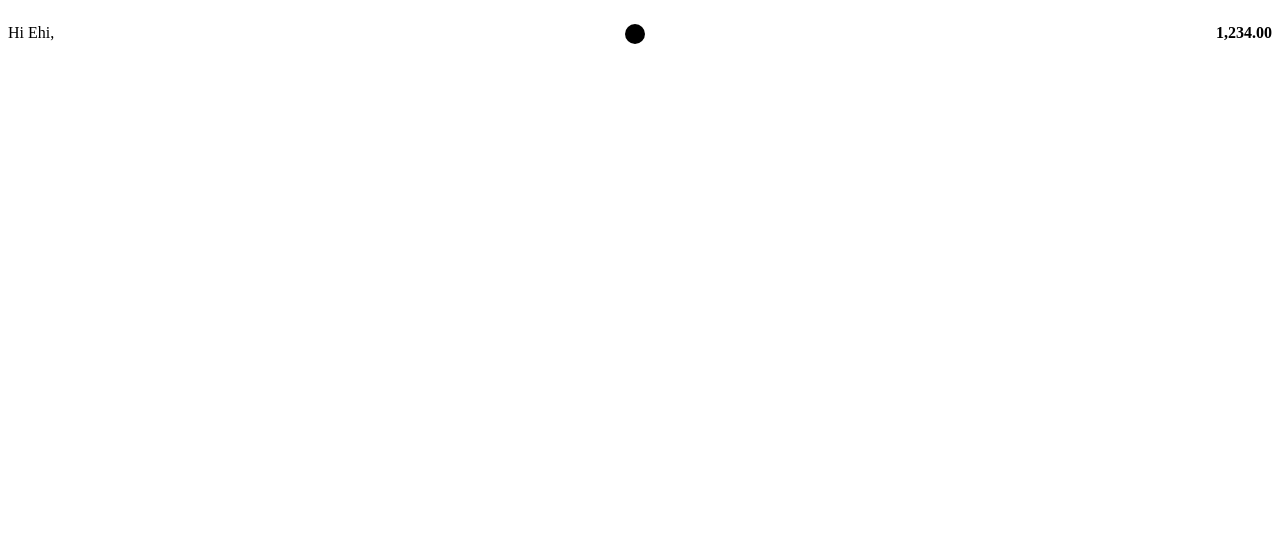
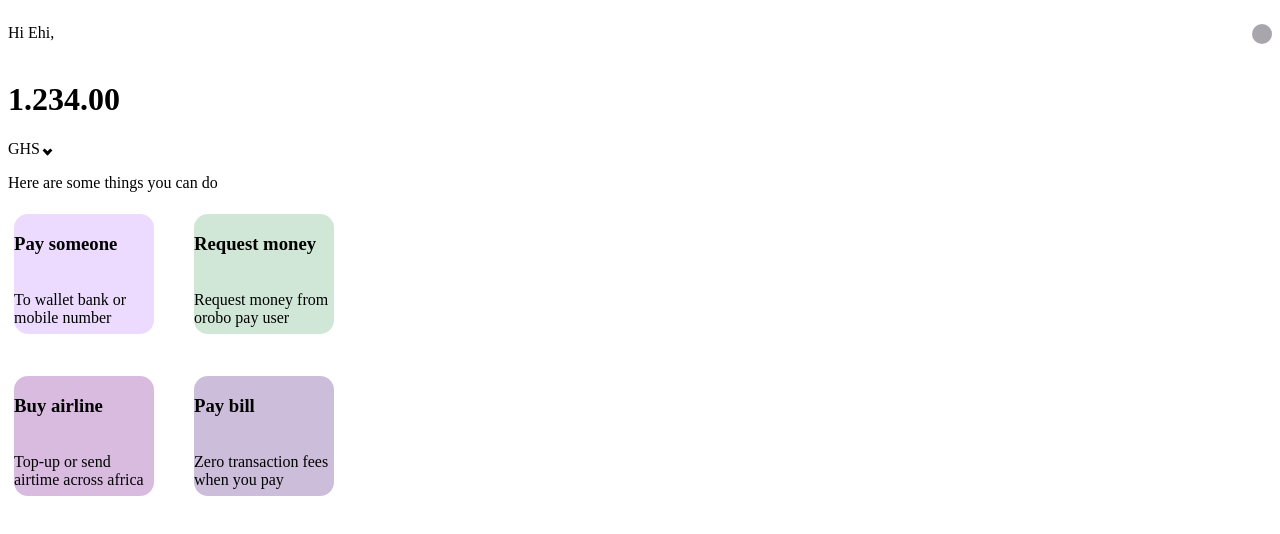
Before and after one commit to kabipriya-mediwave/pay, a plain HTML site: page app/index.html in a window 1280 px wide. Drawn offline with Linux system fonts and the light colour scheme.

Commit message:
added card

```diff
--- a/app/index.html
+++ b/app/index.html
@@ -7,12 +7,54 @@
     <title>Document</title>
 </head>
 <body>
-    <div class="head">
+    <div class="block1">
     <p style ="text-align:left;">Hi Ehi,</p>
     <p class="circle"></p>
-    <div>
-    <p style ="font-weight:bold;">1,234.00</p>
     </div>
+    <h1>1.234.00</h1>
+    <p >GHS   <i class="arrow down"></i>  </p>
+    <p>Here are some things you can do</p>
+    <div class="container">
+    <div class="card">
+       <div class="first-content">
+            <div class="f-flex">
+                <h3>Pay someone</h3>
+                <h3 class="f-round"></h3>
+            </div>
+            <br>To wallet bank or mobile number</br>
+       </div>
+   </div>
+   <div class="card1">
+    <div class="first-content">
+         <div class="f-flex">
+             <h3>Request money</h3>
+             <h3 class="f-round"></h3>
+           </div>
+           <br>Request money from orobo pay user</br>
     </div>
+
+</div>
+    <div class="card2">
+    <div class="first-content">
+         <div class="f-flex">
+             <h3>Buy airline</h3>
+             <h3 class="f-round"></h3>
+           </div><br>Top-up or send airtime across africa</br>
+    </div>
+
+</div>
+<div class="card3">
+    <div class="first-content">
+         <div class="f-flex">
+             <h3>Pay bill</h3>
+             <h3 class="f-round"></h3>
+           </div>
+    </div><br>Zero transaction fees when you pay</br>
+
+</div>
+
+
+
+</div>
 </body>
 </html>
--- a/app/style.css
+++ b/app/style.css
@@ -1,4 +1,4 @@
-.head
+.block1
 {
     display:flex;
     justify-content: space-between;
@@ -6,9 +6,55 @@
 .circle{
     height:20px;
     width:20px;
-    background-color: black;
+    background-color: rgb(168, 165, 172);
     border-radius:50px;
 }
-.style{
-    text-emphasis-color: darkgrey;
+.down {
+    transform: rotate(45deg);
+    -webkit-transform: rotate(45deg);
+  }
+  .arrow {
+    border: solid black;
+   border-width: 0 3px 3px 0;
+  display: inline-block;
+  padding: 2px;
+   }
+.card{
+
+    height: 120px;
+    width: 140px;
+    background:#ecdbff;
+    border: 6px solid white;
+    border-radius: 20px;
 }
+.card1{
+    height: 120px;
+    width: 140px;
+    background:#d0e7d7;
+    border: 6px solid white;
+    border-radius: 20px;
+}
+.f-flex{
+    display: flex;
+    justify-content: space-between;
+
+}
+.container{
+    display: grid;
+    grid-template-columns: 180px 180px;
+    grid-row-gap: 30px;
+}
+.card2{
+    height: 120px;
+    width: 140px;
+    background:#d9bbe0;
+    border: 6px solid white;
+    border-radius: 20px;
+}
+.card3{
+    height: 120px;
+    width: 140px;
+    background:#ccbdda;
+    border: 6px solid white;
+    border-radius: 20px;
+}
```
